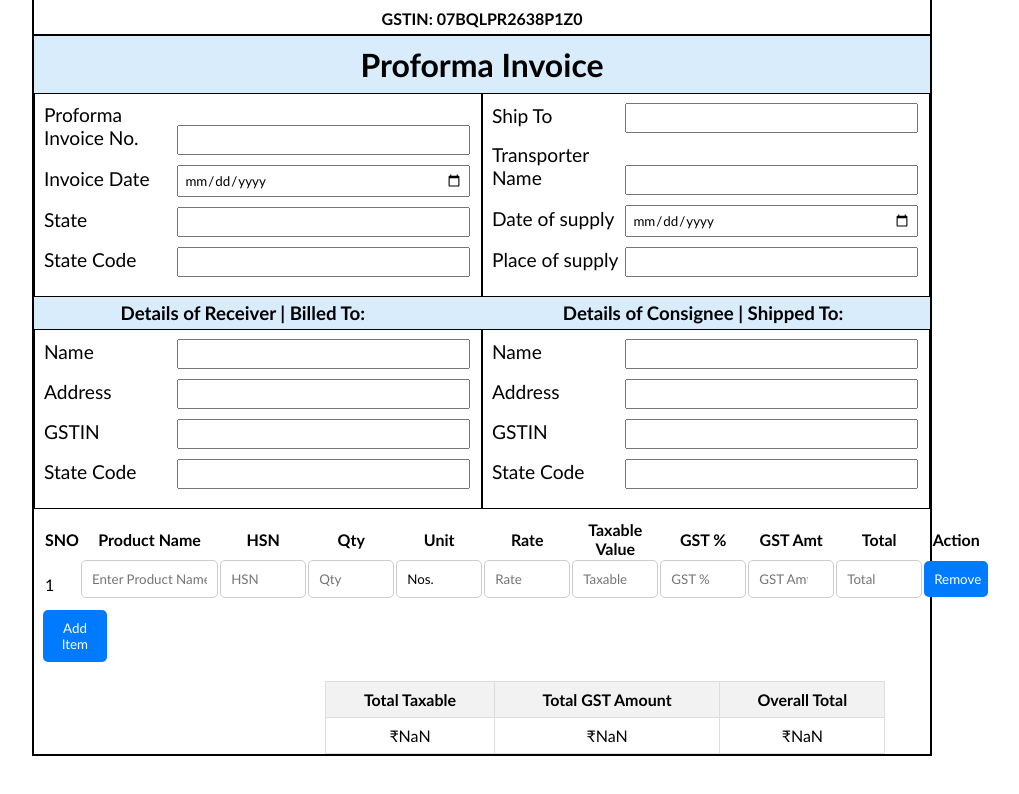
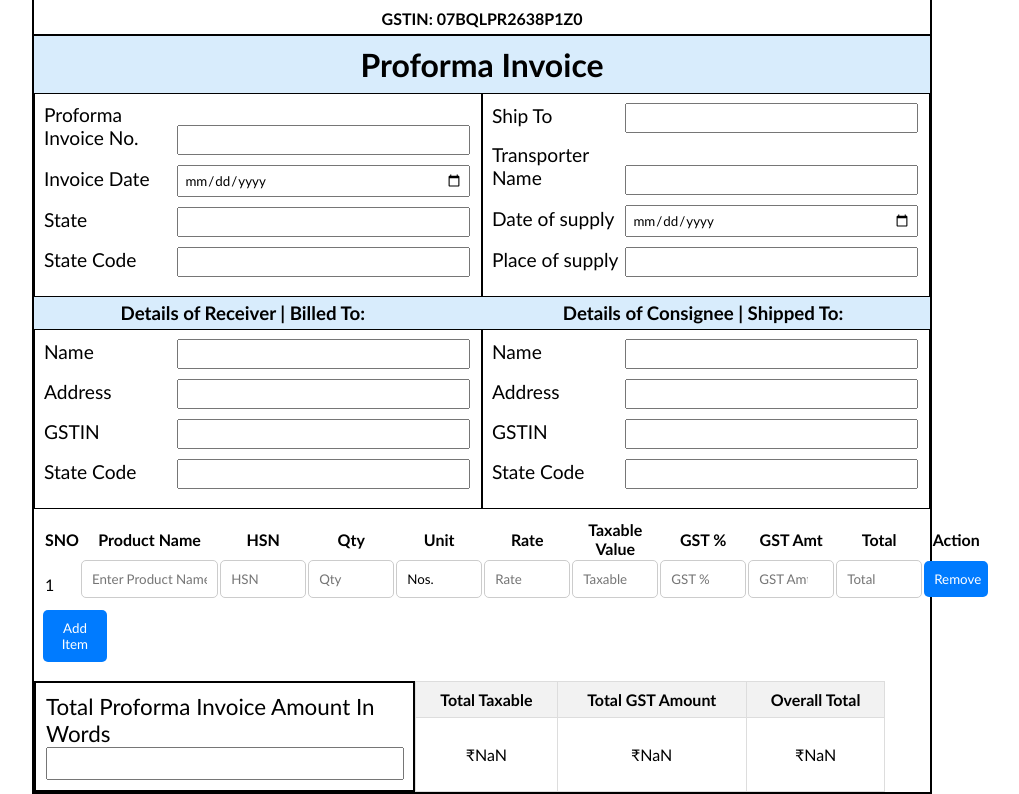
Before and after one commit to tusharrajput001/Invoice_Generator, a React (Vite) app in the folder invoice-gen/: page / in a window 1280 px wide. Shown: the part 200-994 px from the top of the page, without its empty margins (158-1177 px from the left). Before the commit the page ends 956 px from the top, so only its background shows below. Built offline with nearby package versions, Linux system fonts and the light colour scheme.

Commit message:
Changes in amount in words

```diff
--- a/invoice-gen/package.json
+++ b/invoice-gen/package.json
@@ -10,6 +10,7 @@
     "preview": "vite preview"
   },
   "dependencies": {
+    "number-to-words": "^1.2.4",
     "react": "^18.2.0",
     "react-dom": "^18.2.0"
   },
--- a/invoice-gen/src/components/Items/InvoiceItemForm.css
+++ b/invoice-gen/src/components/Items/InvoiceItemForm.css
@@ -29,7 +29,6 @@
   width: 9vw;
 }
 
-
 .InvoiceItemForm button {
   background-color: #007bff;
   color: #fff;
@@ -58,9 +57,26 @@
   padding: 8px;
   border: 1px solid #ddd;
   text-align: center;
-
 }
 
 .totals th {
   background-color: #f2f2f2;
 }
+
+.alphaTotal {
+  width: 50%;
+  border: 2px solid black;
+  padding: 10px;
+}
+
+.headtot {
+  display: flex;
+  justify-content: center;
+  font-size: 1.4rem;
+}
+
+.alpha_text {
+  width: 99%;
+  margin: auto;
+  font-size: 1.5rem;
+}
--- a/invoice-gen/src/components/Items/InvoiceItemForm.jsx
+++ b/invoice-gen/src/components/Items/InvoiceItemForm.jsx
@@ -206,6 +206,13 @@ function InvoiceItemForm({ onAddItem }) {
         </button>
       </form>
       <div className="totals-container">
+
+        <div className="alphaTotal">
+            <div className="headtot">Total Proforma Invoice Amount In Words</div>
+            <input className="alpha_text" type="text"></input>
+        </div>
+
+
         <table className="totals">
           <thead>
             <tr>
```
Also changed, not shown: 1 other file (tests, documents, lock files or other folders). Lines whose indentation alone changed are shown as unchanged.
